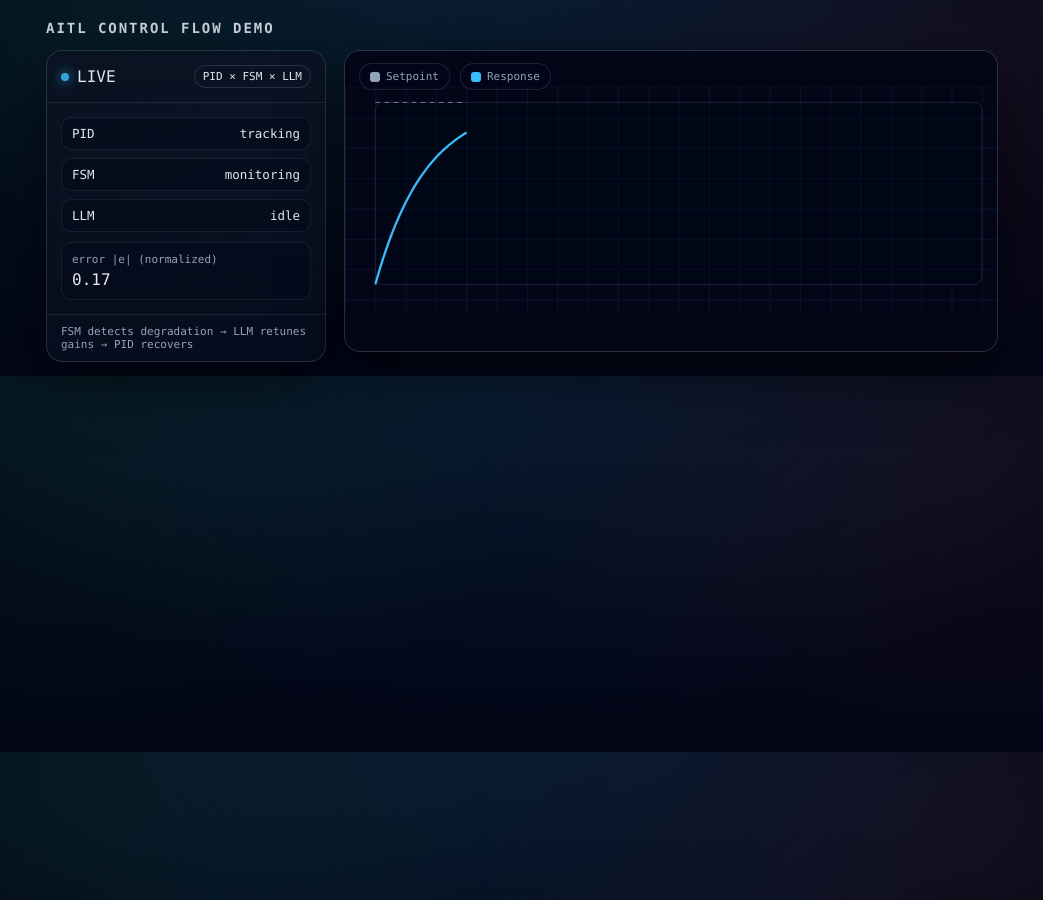
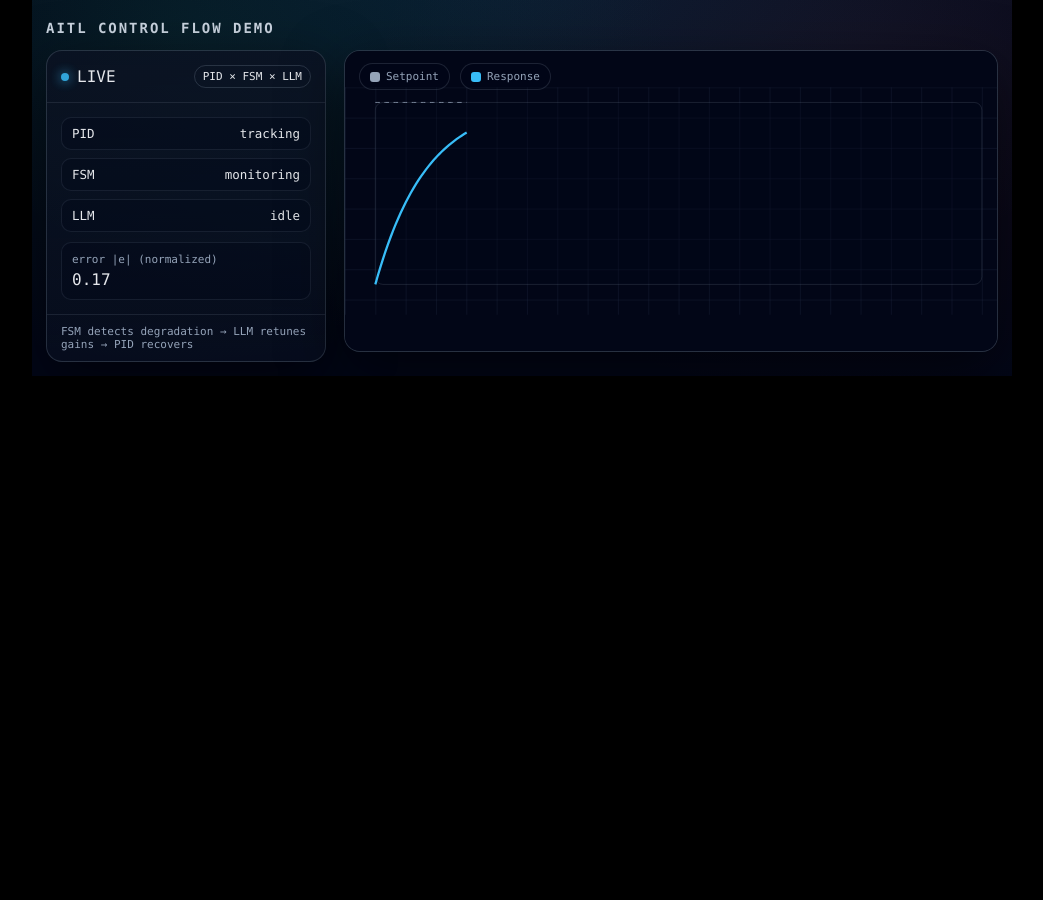
Before and after one commit to Samizo-AITL/aitl-animation-demos, a Jekyll site: the page demo/js-svg/aitl-control-flow.html, which Jekyll copies as it is, in a window 1280 px wide. Shown: the whole page, without its empty margins (118-1161 px from the left). Built offline with Jekyll 4.4.1, drawn with Linux system fonts in a browser that asks for light colours.

Commit message:
Update aitl-control-flow.html

```diff
--- a/demo/js-svg/aitl-control-flow.html
+++ b/demo/js-svg/aitl-control-flow.html
@@ -12,7 +12,6 @@
   --stroke:#38bdf8;
   --muted:#94a3b8;
   --grid:#1f2a44;
-  --danger:#ef4444;
   --shadow:0 20px 60px rgba(0,0,0,.55);
 }
 
@@ -21,26 +20,28 @@
 html, body{
   margin:0;
   padding:0;
+  height:auto;
+  background:#000;     /* ← 背景は描かせない */
+  color:#e5e7eb;
+  font-family:ui-monospace, Menlo, Consolas, monospace;
+}
+
+/* ===== 世界観は wrap に閉じ込める ===== */
+.wrap{
+  max-width:980px;
+  margin:0 auto;
+  padding:14px;
   background:
     radial-gradient(1200px 700px at 50% -10%, rgba(56,189,248,.12), transparent 55%),
     radial-gradient(900px 600px at 15% 10%, rgba(34,197,94,.08), transparent 55%),
     radial-gradient(900px 600px at 85% 20%, rgba(239,68,68,.07), transparent 55%),
     var(--bg);
-  color:#e5e7eb;
-  font-family:ui-monospace, Menlo, Consolas, monospace;
-}
-
-/* 🔴 min-height を完全に削除 */
-.wrap{
-  max-width:980px;
-  margin:0 auto;
-  padding:14px;
 }
 
 h1{
   font-size:14px;
   letter-spacing:.14em;
-  margin:6px 0 14px 0;
+  margin:6px 0 14px;
   color:#cbd5e1;
 }
 
@@ -51,8 +52,7 @@ h1{
   align-items:start;
 }
 
-/* ---------- cards ---------- */
-
+/* ===== cards ===== */
 .card{
   background:linear-gradient(180deg, rgba(11,18,34,.85), rgba(11,18,34,.55));
   border:1px solid rgba(148,163,184,.22);
@@ -119,8 +118,7 @@ h1{
   color:var(--muted);
 }
 
-/* ---------- svg ---------- */
-
+/* ===== svg ===== */
 .svgWrap{position:relative;}
 
 svg{
@@ -250,8 +247,7 @@ function step(){
   }
 
   if(i===150){
-    Kp=2.1;
-    llm=true;
+    Kp=2.1; llm=true;
     llmEl.textContent="Kp retuned";
     fsmEl.textContent="recovery";
   }
```
Also changed, not shown: other parts of demo/js-svg/aitl-control-flow.html (+2 -4 lines).
